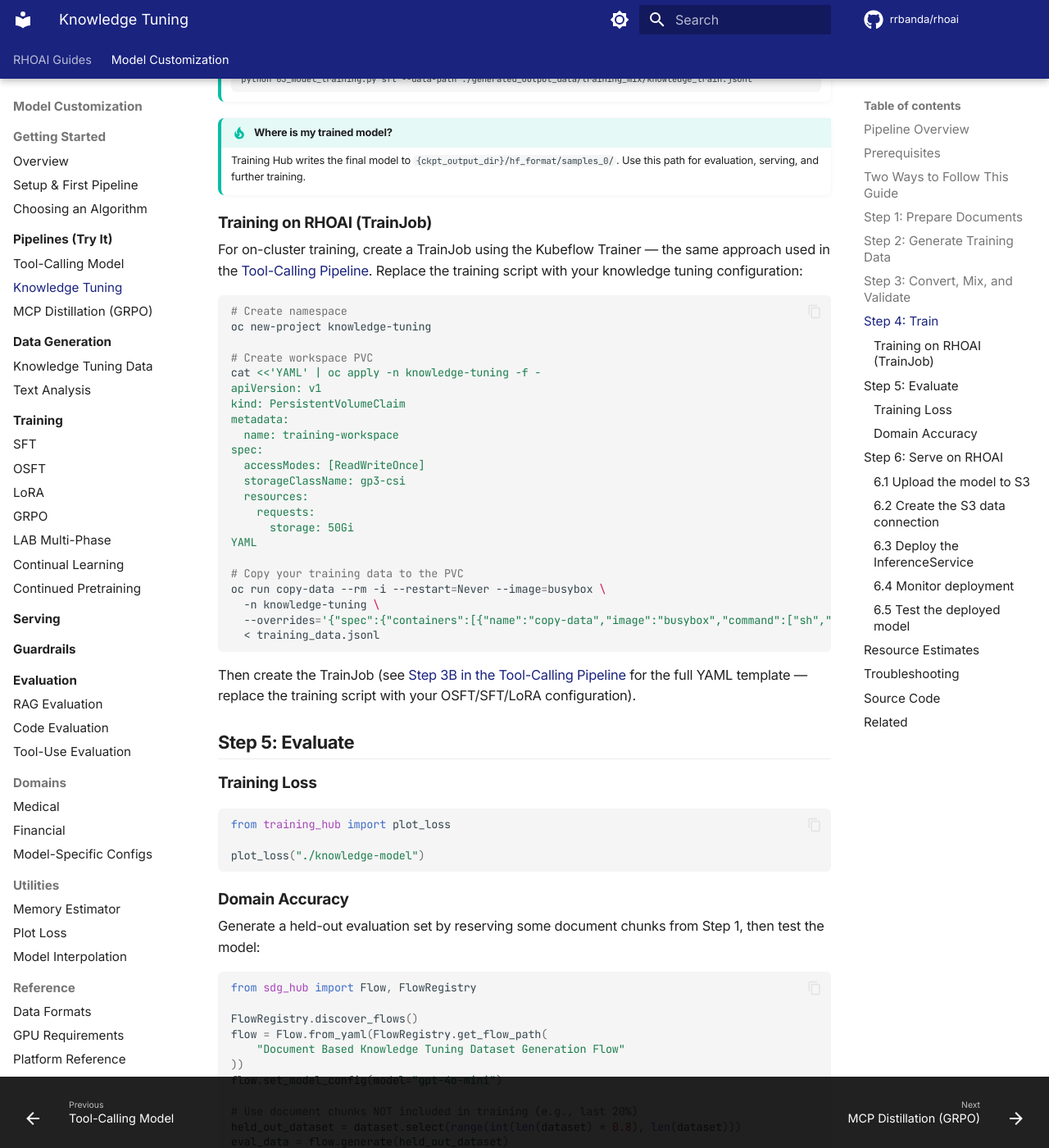
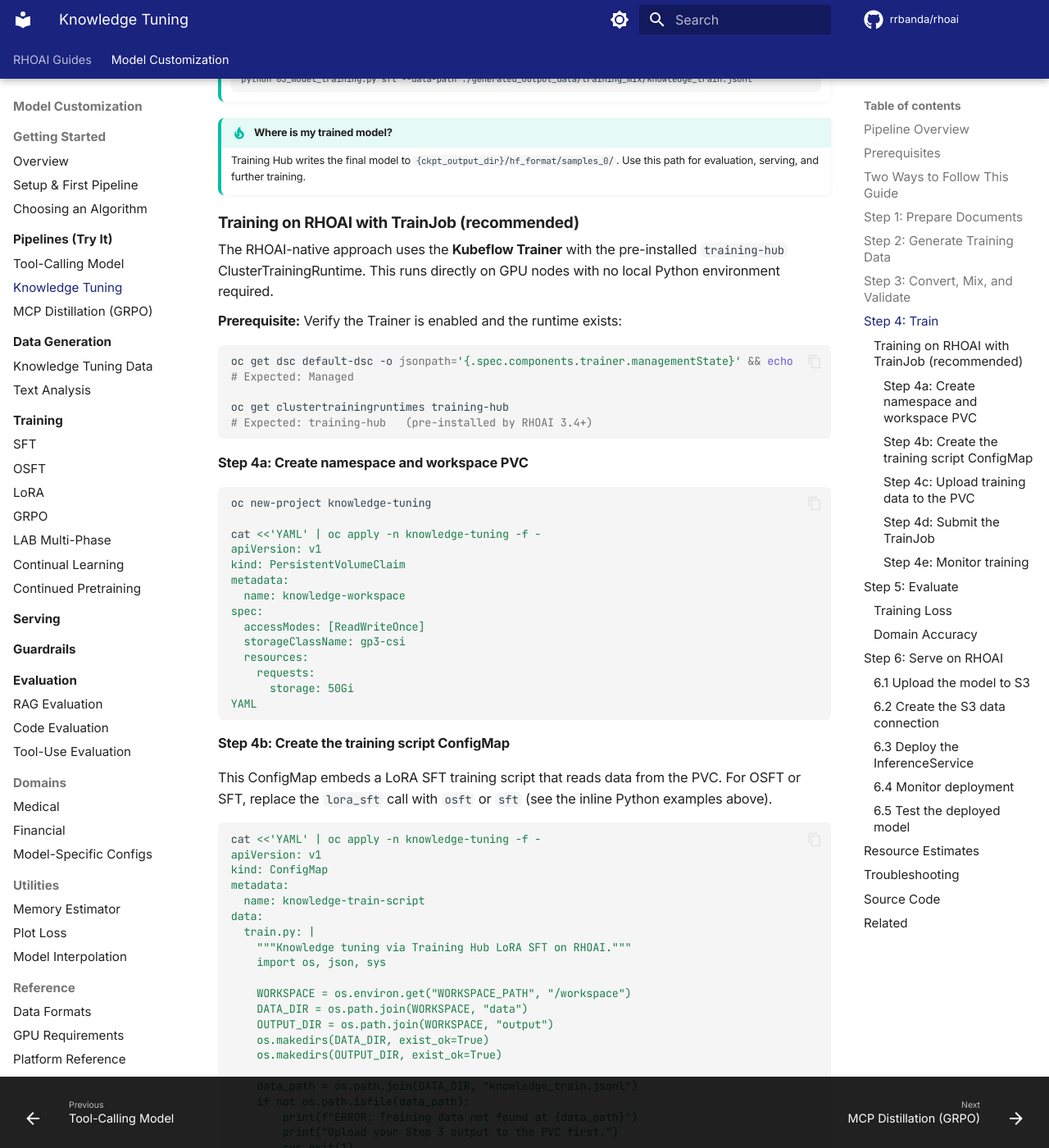
Before and after one commit to rrbanda/rhoai, an MkDocs documentation site: the page built from docs/end-to-end/knowledge-tuning.md, in a window 1280 px wide and 1400 px high, scrolled down 4547 px. Shown: the whole window at 82% size. Built offline with MkDocs 1.6.1 and Material for MkDocs 9.7.7, drawn with Linux system fonts in a browser that asks for light colours; comment, search, counter and statistics services are not loaded; some of the changed text lies outside the part shown.

Commit message:
fix: add RHOAI-native TrainJob YAML to knowledge tuning docs
Knowledge tuning doc was missing the full RHOAI 3.4 TrainJob approach
(only had inline Python). Added complete copy-paste steps: namespace,
PVC, ConfigMap, TrainJob YAML, data upload, and monitoring commands.
Both pipelines now show the official RHOAI way consistently.

Also added sample knowledge data for quick validation.

````diff
--- a/docs/end-to-end/knowledge-tuning.md
+++ b/docs/end-to-end/knowledge-tuning.md
@@ -263,20 +263,30 @@
 !!! tip "Where is my trained model?"
     Training Hub writes the final model to `{ckpt_output_dir}/hf_format/samples_0/`. Use this path for evaluation, serving, and further training.
 
-### Training on RHOAI (TrainJob)
+### Training on RHOAI with TrainJob (recommended)
 
-For on-cluster training, create a TrainJob using the Kubeflow Trainer — the same approach used in the [Tool-Calling Pipeline](tool-calling-financial.md#option-b-direct-trainjob-on-rhoai-recommended-validated). Replace the training script with your knowledge tuning configuration:
+The RHOAI-native approach uses the **Kubeflow Trainer** with the pre-installed `training-hub` ClusterTrainingRuntime. This runs directly on GPU nodes with no local Python environment required.
+
+**Prerequisite:** Verify the Trainer is enabled and the runtime exists:
 
 ```bash
-# Create namespace
+oc get dsc default-dsc -o jsonpath='{.spec.components.trainer.managementState}' && echo
+# Expected: Managed
+
+oc get clustertrainingruntimes training-hub
+# Expected: training-hub   (pre-installed by RHOAI 3.4+)
+```
+
+#### Step 4a: Create namespace and workspace PVC
+
+```bash
 oc new-project knowledge-tuning
 
-# Create workspace PVC
 cat <<'YAML' | oc apply -n knowledge-tuning -f -
 apiVersion: v1
 kind: PersistentVolumeClaim
 metadata:
-  name: training-workspace
+  name: knowledge-workspace
 spec:
   accessModes: [ReadWriteOnce]
   storageClassName: gp3-csi
@@ -284,15 +294,143 @@
     requests:
       storage: 50Gi
 YAML
+```
 
-# Copy your training data to the PVC
+#### Step 4b: Create the training script ConfigMap
+
+This ConfigMap embeds a LoRA SFT training script that reads data from the PVC. For OSFT or SFT, replace the `lora_sft` call with `osft` or `sft` (see the inline Python examples above).
+
+```bash
+cat <<'YAML' | oc apply -n knowledge-tuning -f -
+apiVersion: v1
+kind: ConfigMap
+metadata:
+  name: knowledge-train-script
+data:
+  train.py: |
+    """Knowledge tuning via Training Hub LoRA SFT on RHOAI."""
+    import os, json, sys
+
+    WORKSPACE = os.environ.get("WORKSPACE_PATH", "/workspace")
+    DATA_DIR = os.path.join(WORKSPACE, "data")
+    OUTPUT_DIR = os.path.join(WORKSPACE, "output")
+    os.makedirs(DATA_DIR, exist_ok=True)
+    os.makedirs(OUTPUT_DIR, exist_ok=True)
+
+    data_path = os.path.join(DATA_DIR, "knowledge_train.jsonl")
+    if not os.path.isfile(data_path):
+        print(f"ERROR: Training data not found at {data_path}")
+        print("Upload your Step 3 output to the PVC first.")
+        sys.exit(1)
+
+    with open(data_path) as f:
+        count = sum(1 for _ in f)
+    print(f"Found {count} training examples at {data_path}")
+
+    from training_hub import lora_sft
+    lora_sft(
+        model_path=os.environ.get("MODEL_PATH", "Qwen/Qwen3-4B"),
+        data_path=data_path,
+        ckpt_output_dir=OUTPUT_DIR,
+        lora_r=8,
+        lora_alpha=16,
+        num_epochs=1,
+        learning_rate=2e-4,
+        effective_batch_size=32,
+        micro_batch_size=2,
+        max_seq_len=2048,
+        load_in_4bit=True,
+        lr_scheduler="cosine",
+        seed=42,
+    )
+    print(f"Training complete. Output saved to: {OUTPUT_DIR}")
+YAML
+```
+
+#### Step 4c: Upload training data to the PVC
+
+```bash
+# Start a helper pod to copy data into the PVC
 oc run copy-data --rm -i --restart=Never --image=busybox \
   -n knowledge-tuning \
-  --overrides='{"spec":{"containers":[{"name":"copy-data","image":"busybox","command":["sh","-c","cat > /workspace/data/training_data.jsonl"],"stdin":true,"volumeMounts":[{"mountPath":"/workspace","name":"ws"}]}],"volumes":[{"name":"ws","persistentVolumeClaim":{"claimName":"training-workspace"}}]}}' \
-  < training_data.jsonl
+  --overrides='{"spec":{"containers":[{"name":"copy","image":"busybox","command":["sh","-c","mkdir -p /workspace/data && cat > /workspace/data/knowledge_train.jsonl"],"stdin":true,"volumeMounts":[{"mountPath":"/workspace","name":"ws"}]}],"volumes":[{"name":"ws","persistentVolumeClaim":{"claimName":"knowledge-workspace"}}]}}' \
+  < knowledge_train.jsonl
 ```
 
-Then create the TrainJob (see [Step 3B in the Tool-Calling Pipeline](tool-calling-financial.md#step-3b2-create-the-trainjob) for the full YAML template — replace the training script with your OSFT/SFT/LoRA configuration).
+#### Step 4d: Submit the TrainJob
+
+```bash
+cat <<'YAML' | oc apply -n knowledge-tuning -f -
+apiVersion: trainer.kubeflow.org/v1alpha1
+kind: TrainJob
+metadata:
+  name: knowledge-tuning-lora
+spec:
+  runtimeRef:
+    name: training-hub
+    apiGroup: trainer.kubeflow.org
+    kind: ClusterTrainingRuntime
+  trainer:
+    command:
+      - python
+      - /scripts/train.py
+    numNodes: 1
+    resourcesPerNode:
+      requests:
+        cpu: "2"
+        memory: "10Gi"
+        nvidia.com/gpu: "1"
+      limits:
+        cpu: "2"
+        memory: "10Gi"
+        nvidia.com/gpu: "1"
+    env:
+      - name: WORKSPACE_PATH
+        value: /workspace
+      - name: MODEL_PATH
+        value: Qwen/Qwen3-4B
+  podTemplateOverrides:
+    - targetJobs:
+        - name: node
+      spec:
+        tolerations:
+          - key: nvidia.com/gpu
+            operator: Exists
+            effect: NoSchedule
+        volumes:
+          - name: workspace
+            persistentVolumeClaim:
+              claimName: knowledge-workspace
+          - name: scripts
+            configMap:
+              name: knowledge-train-script
+        containers:
+          - name: node
+            volumeMounts:
+              - name: workspace
+                mountPath: /workspace
+              - name: scripts
+                mountPath: /scripts
+YAML
+```
+
+!!! warning "Key TrainJob details"
+    - **`targetJobs` and container name must be `node`** — matches the `training-hub` ClusterTrainingRuntime
+    - **GPU toleration required** if GPU nodes have `nvidia.com/gpu=True:NoSchedule` taint
+    - **Resource requests** must fit the GPU node (e.g., `g6.xlarge` has ~3.5 CPU, ~14GB RAM)
+
+#### Step 4e: Monitor training
+
+```bash
+# Watch the pod start
+oc get pods -n knowledge-tuning -l job-name=knowledge-tuning-lora-node-0 -w
+
+# Stream training logs
+oc logs -f -l job-name=knowledge-tuning-lora-node-0 -n knowledge-tuning
+
+# Check TrainJob status
+oc get trainjob knowledge-tuning-lora -n knowledge-tuning
+```
 
 ## Step 5: Evaluate
 
````
Also changed, not shown: 2 other files.
